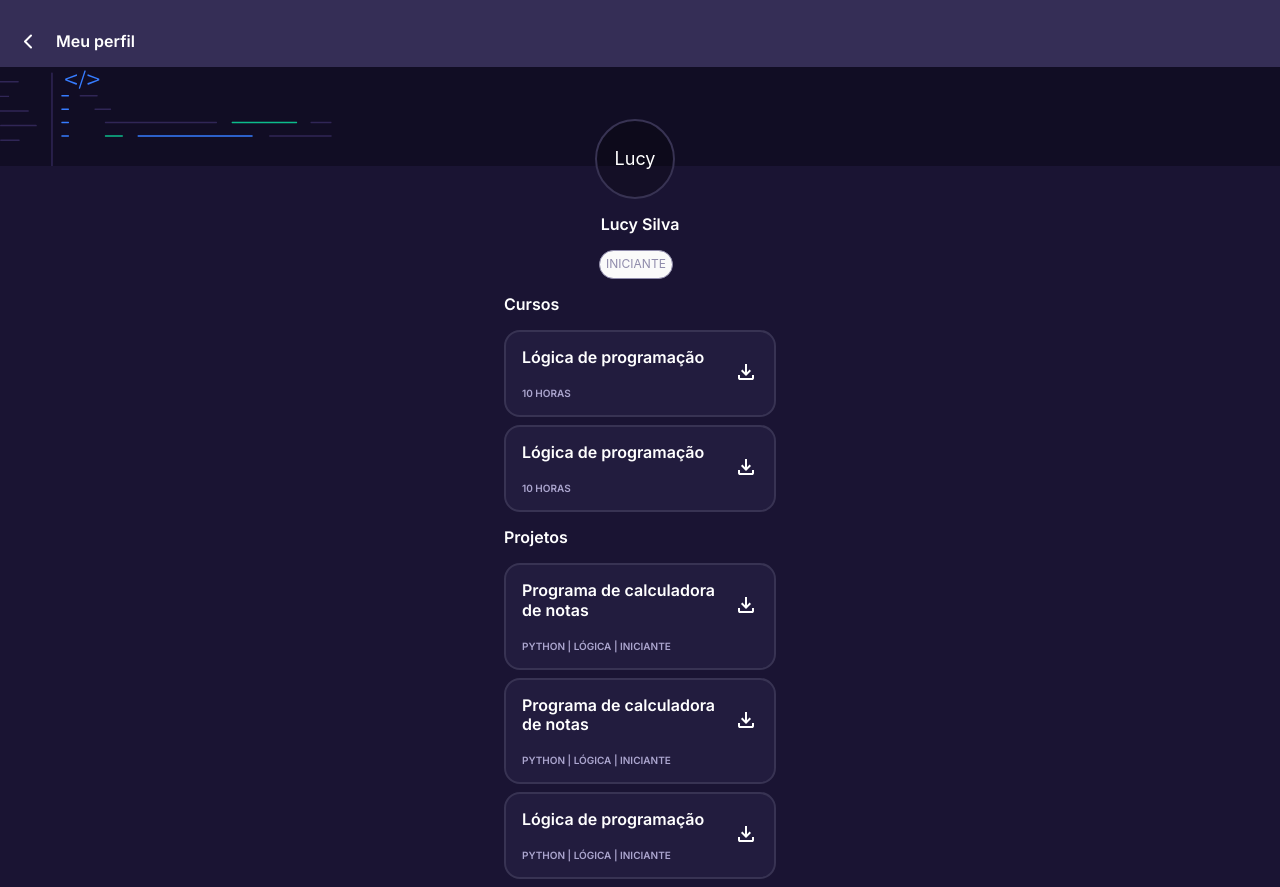
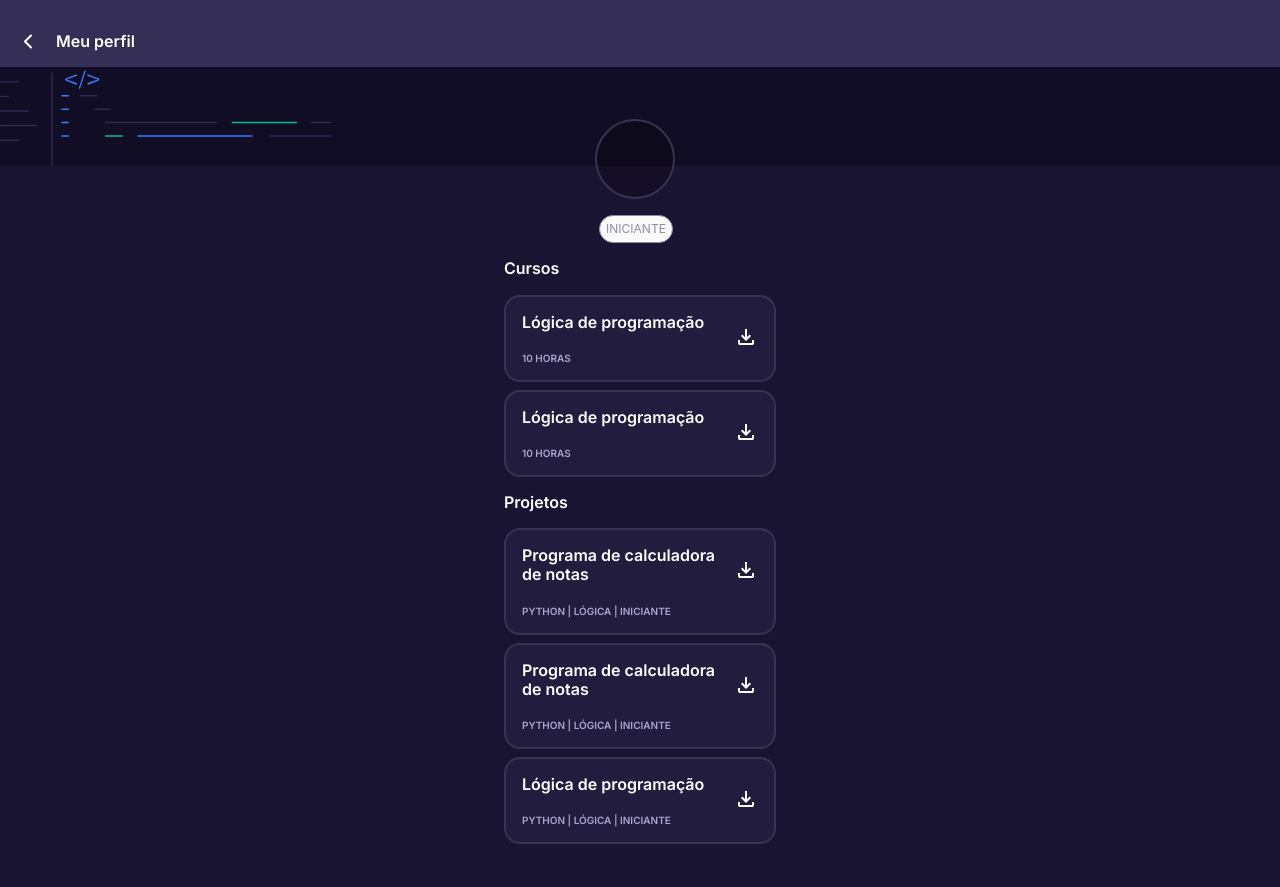
Before and after one commit to huilde/LabTech, a React (Vite) app: page /perfil in a window 1280 px wide. After the commit the page ends 852 px from the top, so only its background shows below. Built offline with nearby package versions, Linux system fonts and the light colour scheme.

Commit message:
feat: implement context

```diff
--- a/src/pages/Inicio.jsx
+++ b/src/pages/Inicio.jsx
@@ -16,6 +16,7 @@ const Inicio = () => {
           <Col className="sub">
             <Avatar
               onClick={() => setGoToPerfil(true)}
+              src={profile.imageUrl}
               style={{
                 verticalAlign: "middle",
                 marginRight: "10px",
@@ -24,7 +25,7 @@ const Inicio = () => {
               size="large"
               gap={4}
             >
-              {"Lucy"}
+              {profile.name}
             </Avatar>
             <span onClick={() => setGoToPerfil(true)} className="blue">
               Ver perfil
--- a/src/pages/Perfil.jsx
+++ b/src/pages/Perfil.jsx
@@ -1,8 +1,10 @@
-import React, { useState } from "react";
+import React, { useState, useContext } from "react";
 import { Row, Col, Avatar, Tag } from "antd";
 import { Content } from "../Content";
 import { Navigate } from "react-router-dom";
+import { Context } from "../Context";
 const Perfil = () => {
+  const [profile] = useContext(Context);
   const [goToInicio, setGoToInicio] = useState(false);
   return (
     <>
@@ -129,6 +131,7 @@ const Perfil = () => {
       </Row>
       <div className="conteudo">
         <Avatar
+          src={profile.imageUrl}
           style={{
             verticalAlign: "middle",
             marginRight: "10px",
@@ -138,9 +141,9 @@ const Perfil = () => {
           size={80}
           gap={4}
         >
-          {"Lucy"}
+          {profile.name}
         </Avatar>
-        <p className="principalContent"> Lucy Silva</p>
+        <p className="principalContent"> {profile.name}</p>
         <Tag
           bordered
           style={{
```
